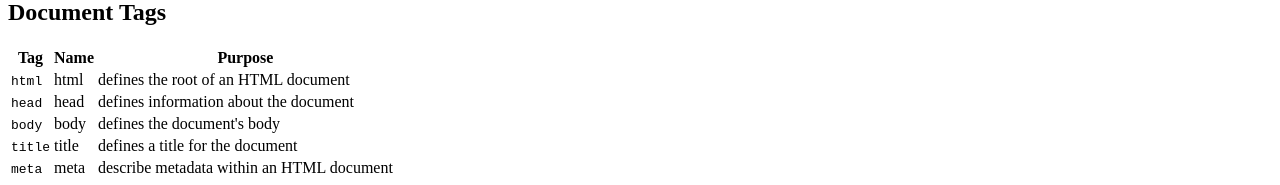
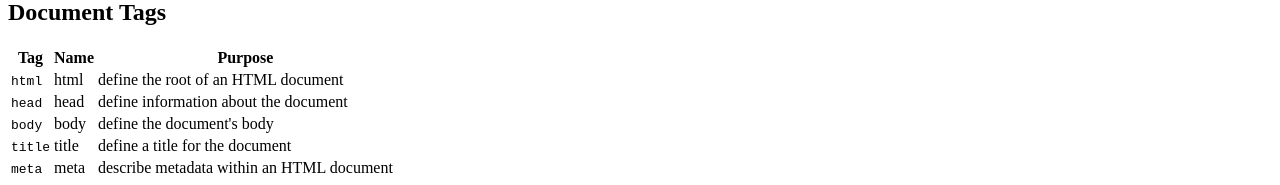
Before and after one commit to VilleMauro/sample_website, a plain HTML site: page tags.html in a window 1280 px wide. Shown: the part 1239-1424 px from the top of the page. Drawn offline with Linux system fonts and the light colour scheme.

Commit message:
Add modifications to tags.html descriptions

```diff
--- a/tags.html
+++ b/tags.html
@@ -192,22 +192,22 @@
       <tr>
         <td><code>html</code></td>
         <td>html</td>
-        <td>defines the root of an HTML document</td>
+        <td>define the root of an HTML document</td>
       </tr>
       <tr>
         <td><code>head</code></td>
         <td>head</td>
-        <td>defines information about the document</td>
+        <td>define information about the document</td>
       </tr>
       <tr>
         <td><code>body</code></td>
         <td>body</td>
-        <td>defines the document's body</td>
+        <td>define the document's body</td>
       </tr>
       <tr>
         <td><code>title</code></td>
         <td>title</td>
-        <td>defines a title for the document</td>
+        <td>define a title for the document</td>
       </tr>
       <tr>
         <td><code>meta</code></td>
```
